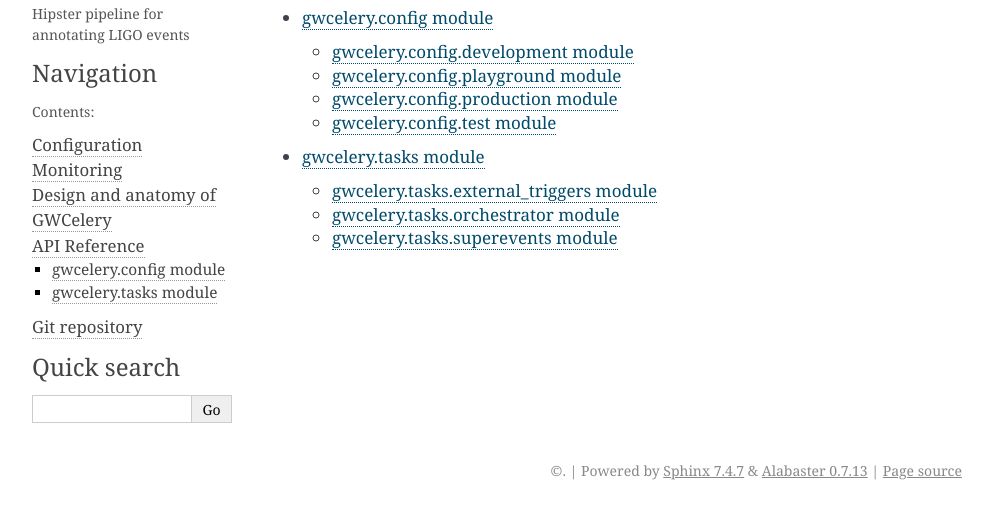
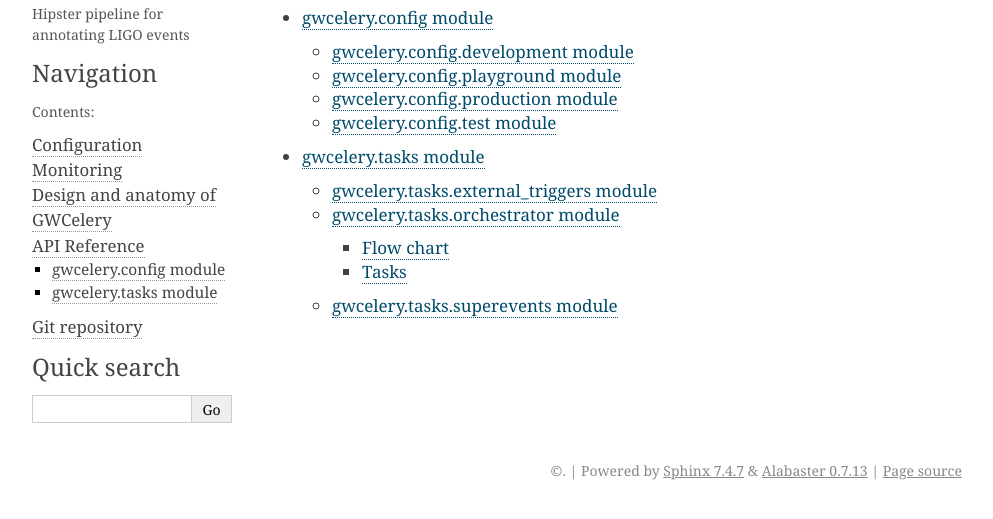
Before and after one commit to lpsinger/gwcelery, a Sphinx documentation site: the page built from doc/gwcelery.rst, in a window 1280 px wide, cut to the strip 200-719 px from the top of the page. Shown: the whole strip, without its empty margins (148-1141 px from the left). Built offline with Sphinx 7.4.7, drawn with Linux system fonts in a browser that asks for light colours; pages that are not in the unit, such as notebooks, are missing from menus.

Commit message:
Add subsection headings

```diff
--- a/doc/gwcelery.tasks.orchestrator.rst
+++ b/doc/gwcelery.tasks.orchestrator.rst
@@ -25,6 +25,9 @@ The orchestrator consists of two LVAlert message handlers:
   Note that there is no equivalent of this task for burst events because both
   burst searches (cWB, LIB) have integrated source localization and have no
   other annotations.
+
+Flow chart
+~~~~~~~~~~
 
 The flow chart below illustrates the operation of these two tasks.
 
@@ -165,4 +168,7 @@ The flow chart below illustrates the operation of these two tasks.
     download_psd -> download_coinc_psd -> bayestar -> source_classification
     download_ranking_data -> download_coinc_ranking_data -> p_astro
 
+Tasks
+~~~~~
+
 .. automodule:: gwcelery.tasks.orchestrator
--- a/doc/gwcelery.tasks.rst
+++ b/doc/gwcelery.tasks.rst
@@ -4,6 +4,7 @@ gwcelery\.tasks module
 .. automodule:: gwcelery.tasks
 
 .. toctree::
+    :maxdepth: 1
 
     gwcelery.tasks.bayestar
     gwcelery.tasks.circulars
```
